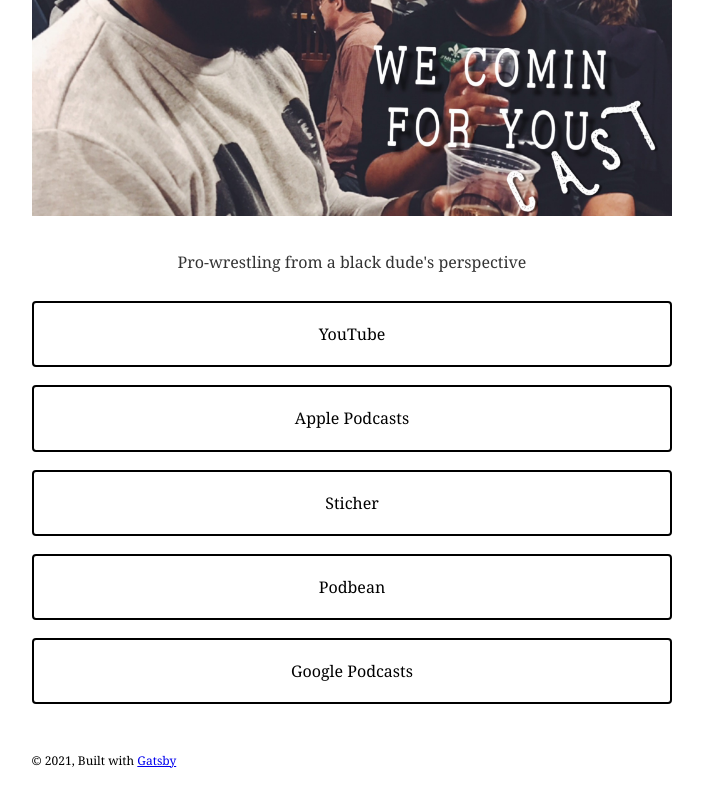
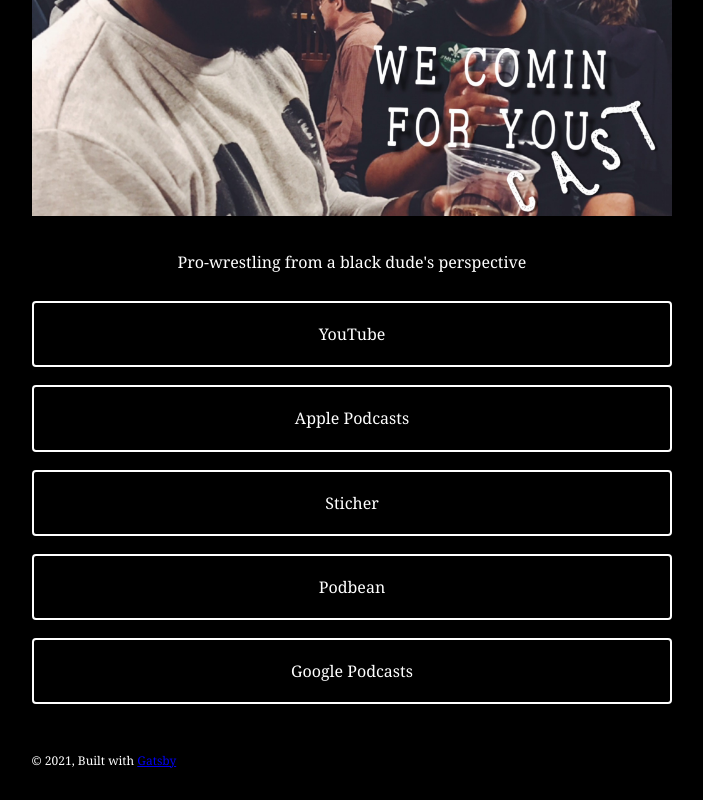
Before and after one commit to RaySanders7/wcfy, a Gatsby site: page / in a window 1280 px wide. Shown: the part 330-1130 px from the top of the page, without its empty margins (288-991 px from the left). Built offline with nearby package versions, Linux system fonts and the light colour scheme; Gatsby itself is replaced by a stand-in of ours.

Commit message:
Invert colors

```diff
--- a/src/components/layout.css
+++ b/src/components/layout.css
@@ -7,6 +7,7 @@ body {
   margin: 0;
   -webkit-font-smoothing: antialiased;
   -moz-osx-font-smoothing: grayscale;
+  background-color: #000;
 }
 article,
 aside,
--- a/src/components/layout.js
+++ b/src/components/layout.js
@@ -21,7 +21,7 @@ const Layout = ({ children }) => {
         }}
       >
         <main>{children}</main>
-        <footer style={{color: `black`, fontSize: `12px`}}>
+        <footer style={{color: `white`, fontSize: `12px`}}>
           © {new Date().getFullYear()}, Built with
           {` `}
           <a href="https://www.gatsbyjs.org">Gatsby</a>
--- a/src/pages/index.js
+++ b/src/pages/index.js
@@ -17,7 +17,9 @@ const IndexPage = () => (
       justifyContent: `center`,
       maxWidth: `680px`,
       marginBottom: `1.45rem`,
-      fontSize: `16px`
+      fontSize: `16px`,
+      backgroundColor: `black`,
+      color: `white`
       }}
     >
       <div style={{display: `block`}}>
@@ -37,7 +39,7 @@ const IndexPage = () => (
           >
             <a href={link.url} style={{
               display: `block`,
-              border: `2px solid black`,
+              border: `2px solid white`,
               borderRadius: `4px`,
               paddingTop: `1rem`,
               paddingBottom: `1rem`,
@@ -45,7 +47,7 @@ const IndexPage = () => (
               paddingRight: `1rem`,
               textDecoration: `none`,
               textAlign: `center`,
-              color: `black`
+              color: `white`
               }}
             >
               <div>{link.name}</div>
```
